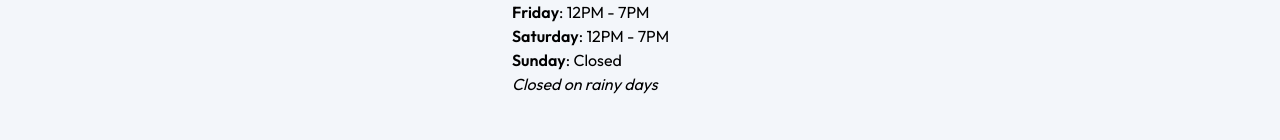
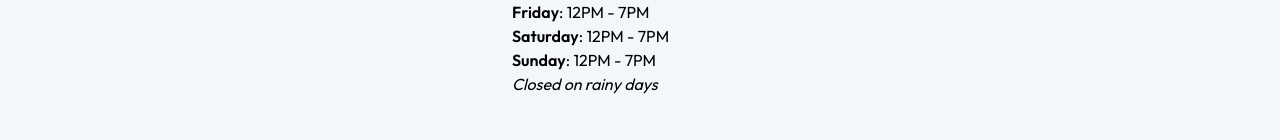
Before and after one commit to msclal/below-zero, a Next.js app: page /about in a window 1280 px wide. Shown: the part 2427-2567 px from the top of the page. Built offline with nearby package versions, Linux system fonts and the light colour scheme.

Commit message:
Update store_info.js

```diff
--- a/public/data/store_info.js
+++ b/public/data/store_info.js
@@ -6,7 +6,7 @@ export const storeInfo = {
     thursday: "12PM - 7PM",
     friday: "12PM - 7PM",
     saturday: "12PM - 7PM",
-    sunday: "Closed",
+    sunday: "12PM - 7PM",
     closedOnRainyDays: true,
   },
   address: "583 E. Foothill Blvd. Suite #6",
```
